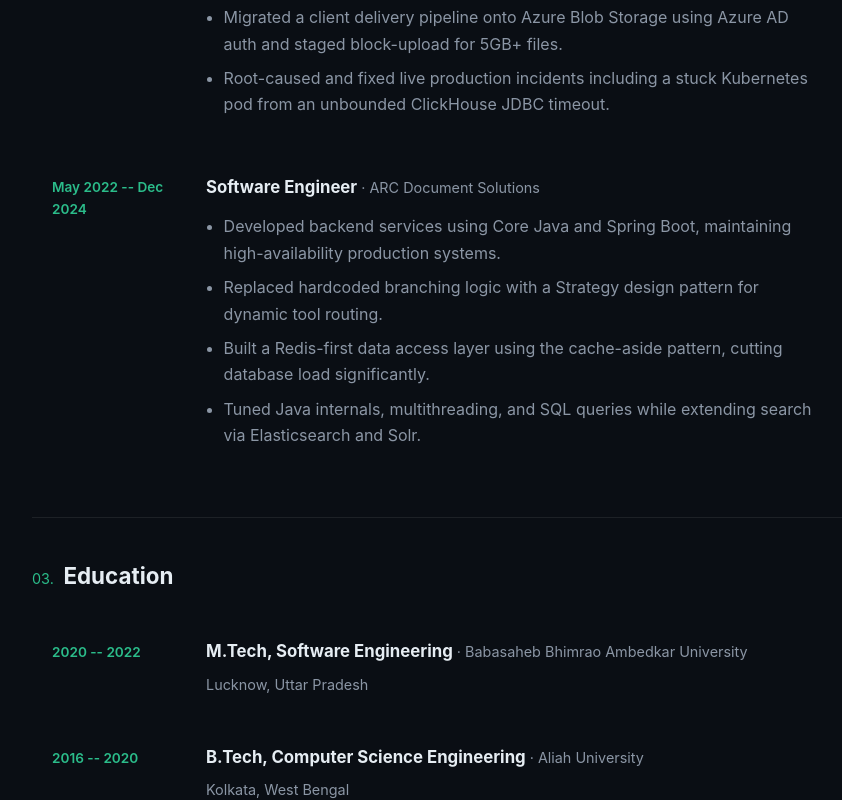
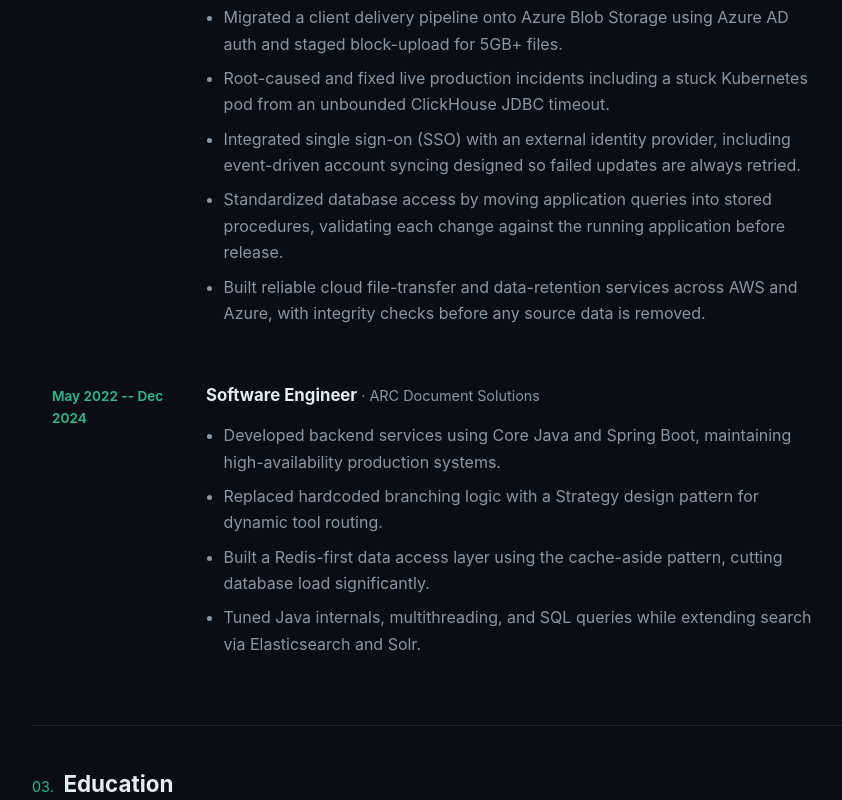
Before and after one commit to Farazulhaque/MyPortfolioWebsite, a React (Vite) app: page / in a window 1280 px wide. Shown: the part 860-1660 px from the top of the page, without its empty margins (372-1214 px from the left). Built offline with nearby package versions, Linux system fonts and the light colour scheme.

Commit message:
Add SSO, stored-procedure and cloud file-transfer experience; expand skills

```diff
--- a/src/data.js
+++ b/src/data.js
@@ -29,6 +29,9 @@
       'Built a support ticketing platform end-to-end using Spring Boot, React, and AWS S3, now running in production.',
       'Migrated a client delivery pipeline onto Azure Blob Storage using Azure AD auth and staged block-upload for 5GB+ files.',
       'Root-caused and fixed live production incidents including a stuck Kubernetes pod from an unbounded ClickHouse JDBC timeout.',
+      'Integrated single sign-on (SSO) with an external identity provider, including event-driven account syncing designed so failed updates are always retried.',
+      'Standardized database access by moving application queries into stored procedures, validating each change against the running application before release.',
+      'Built reliable cloud file-transfer and data-retention services across AWS and Azure, with integrity checks before any source data is removed.',
     ],
   },
   {
@@ -120,11 +123,11 @@
   },
   {
     title: 'Databases & Messaging',
-    items: ['MySQL', 'PostgreSQL', 'Redis', 'Elasticsearch', 'Apache Solr', 'RabbitMQ'],
+    items: ['MySQL', 'PostgreSQL', 'SQL Server', 'Stored Procedures', 'Redis', 'Elasticsearch', 'Apache Solr', 'RabbitMQ'],
   },
   {
     title: 'Cloud, DevOps & Security',
-    items: ['AWS', 'Azure', 'Docker', 'Git', 'Linux', 'OWASP remediation'],
+    items: ['AWS', 'Azure', 'Docker', 'Kubernetes', 'AWS IAM/STS', 'SSO / OAuth integration', 'Git', 'Linux', 'OWASP remediation'],
   },
 ]
 
```
